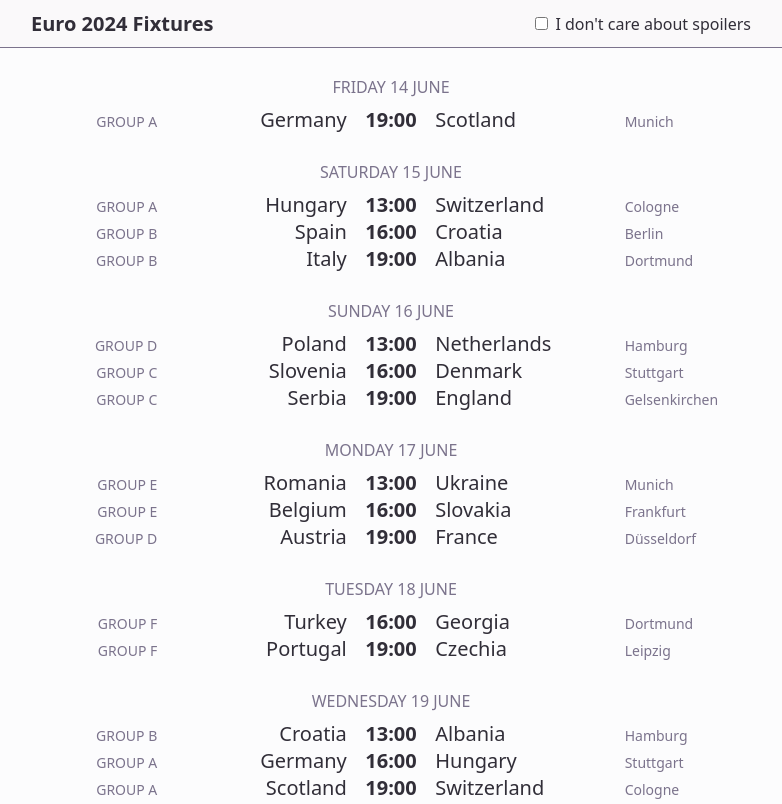
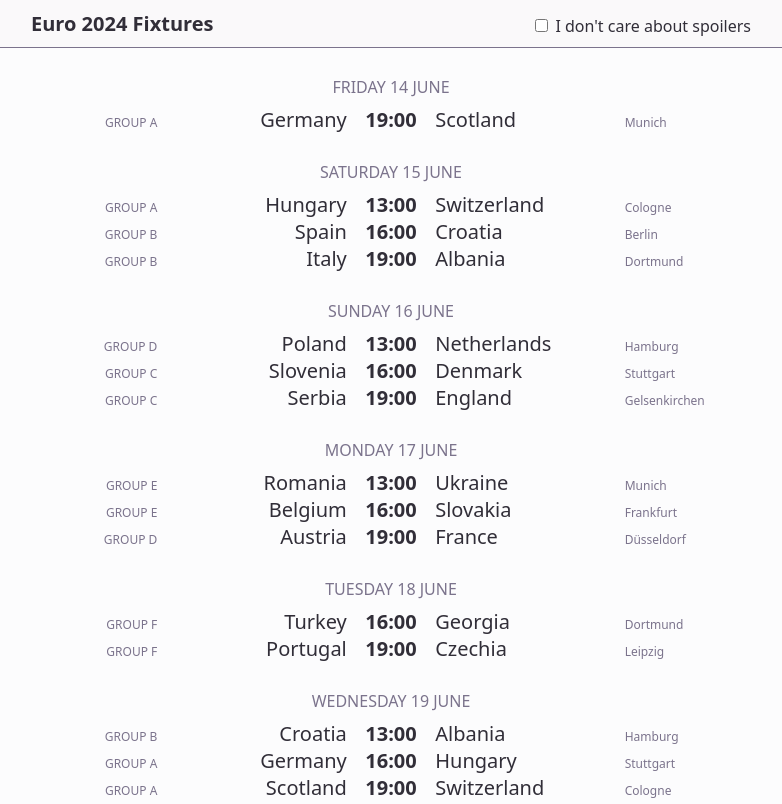
Before and after one commit to pwrignall/euro2024-fixtures, a plain HTML site: page index.html in a window 1280 px wide. Shown: the top 804 px of the page, without its empty margins (249-1031 px from the left). Drawn offline with Linux system fonts and the light colour scheme.

Commit message:
Update styles.css

```diff
--- a/styles.css
+++ b/styles.css
@@ -56,7 +56,7 @@ header {
 #header-elements {
   display: flex;
   justify-content: space-between;
-  align-items: center;
+  align-items: end;
   max-width: 720px;
   margin: 0 auto;
 }
@@ -104,13 +104,13 @@ span.stage {
   text-align: right;
   text-transform: uppercase;
   color: var(--fg-accent);
-  font-size: 0.7rem;
+  font-size: 0.6rem;
   flex: 1 1 0;
 }
 
 span.venue {
   color: var(--fg-accent);
-  font-size: 0.7rem;
+  font-size: 0.6rem;
   flex: 1 1 0;
 }
 
```
